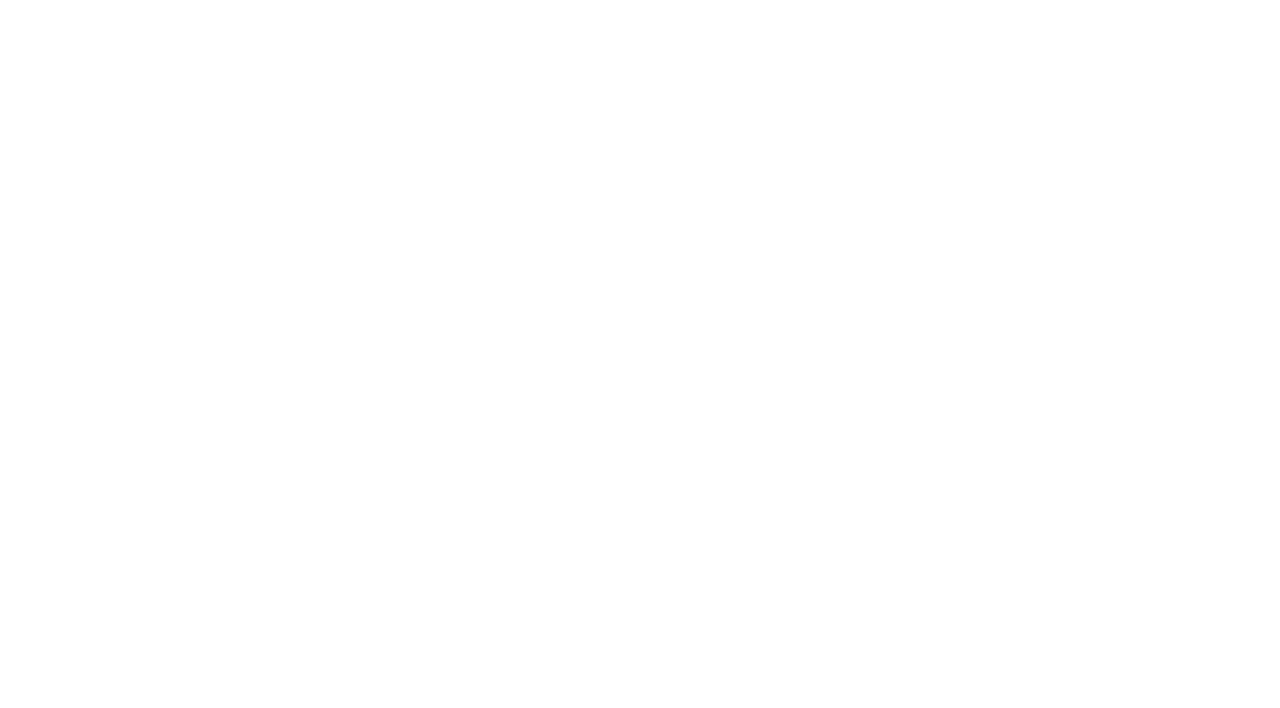
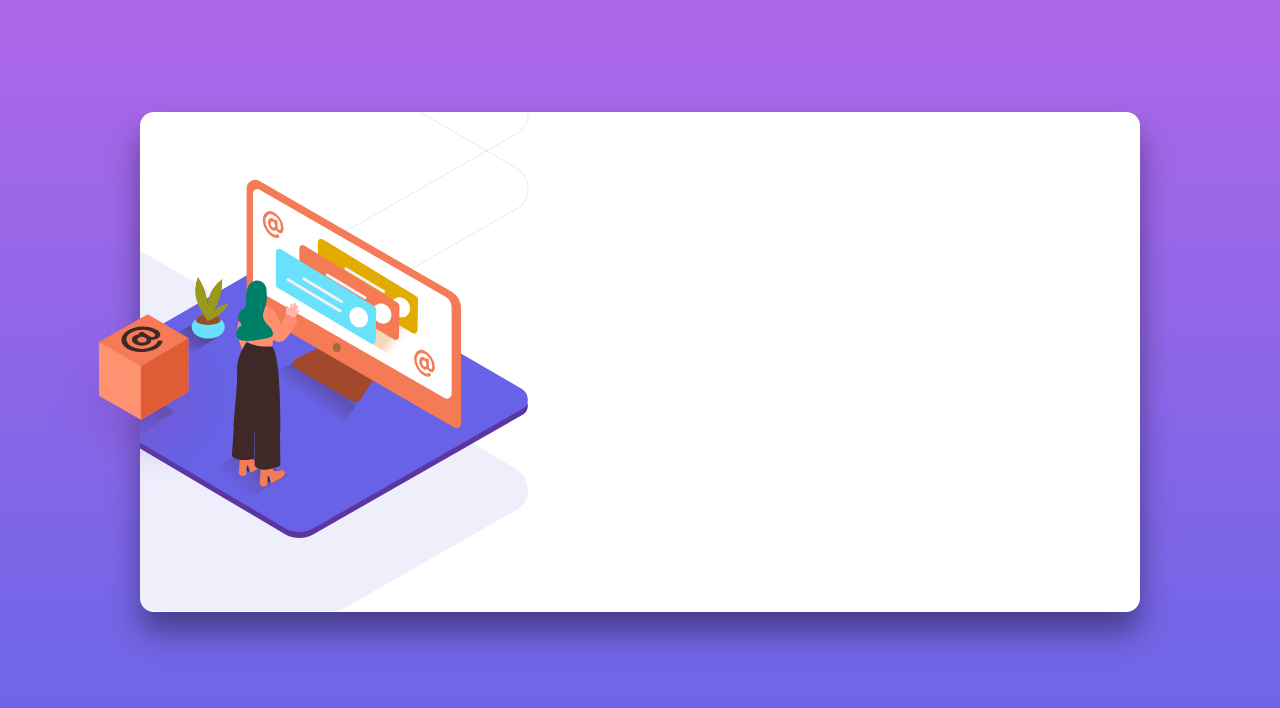
Before and after one commit to MaedehAlizadeh/FAQ-Accordion-Card, a plain HTML site: page index.html in a window 1280 px wide. Drawn offline with Linux system fonts and the light colour scheme.

Commit message:
Added Image Section

```diff
--- a/index.html
+++ b/index.html
@@ -6,7 +6,22 @@
     <meta name="viewport" content="width=device-width, initial-scale=1.0">
     <title>FAQ Accordion Card</title>
     <link rel="stylesheet" href="./style.css">
+    <link href="https://fonts.googleapis.com/css2?family=Kumbh+Sans:wght@200;400&display=swap" rel="stylesheet">
 </head>
 <body>
+    <div class="container">
+        <div class="faq-box">
+
+            <!-- Image Section Start -->
+            <div class="img">
+                <img class="pattern" src="./images/bg-pattern-desktop.svg" alt="تصویر پس زمینه">
+                <img class="illustration-online" src="./images/illustration-woman-online-desktop.svg" alt="تصویر بانوی آنلاین">
+                <img class="msg-box" src="./images/illustration-box-desktop.svg" alt="تصویر جعبه پیام">
+            </div>
+            <!-- Image Section End -->
+
+
+        </div>
+    </div>
 </body>
 </html>
--- a/style.css
+++ b/style.css
@@ -3,5 +3,62 @@
 */
 
 /* File Content :
+    General Style
+    Images Section
+*/
 
-*/
+
+/* ====== General Style ====== */
+*,
+*::after,
+*::before {
+    box-sizing: border-box;
+    font-family: 'Kumbh Sans';
+    font-size: 14px;
+}
+
+body {
+    background: linear-gradient(to top, #6565e7 0%,#af67e9 100%) fixed;
+    -moz-background: linear-gradient(to top, #6565e7 ,#af67e9) fixed;
+    -webkit-background: linear-gradient(to top, #6565e7 ,#af67e9) fixed;
+}
+
+.container {
+    display: flex;
+    justify-content: center;
+    margin-top: 8rem;
+}
+
+
+/* ====== Image Section ====== */
+.faq-box {
+    position: relative;
+    width: 1000px;
+    height: 500px;
+    border-radius: 1rem;
+    background-color: #ffffff;
+    box-shadow: 0 20px 30px rgba(0, 0, 0, 0.4);
+    display: grid;
+    grid-template-columns: 480px 480px;
+    column-gap: 40px;
+}
+
+.pattern {
+    position: absolute;
+    top: -296px;
+    left: -577px;
+    clip-path: inset(296px 0 150px 569px);
+}
+
+.illustration-online{
+    position: absolute;
+    top: 67px;
+    left: -84px;
+    clip-path: inset(0 0 0 84px);
+}
+
+.msg-box {
+    position: absolute;
+    top: 200px;
+    left: -92px;
+}
```
Also changed, not shown: images/bg-pattern-desktop.svg (added), images/bg-pattern-mobile.svg (added), images/icon-arrow-down.svg (added), images/illustration-box-desktop.svg (added), images/illustration-woman-online-desktop.svg (added), images/illustration-woman-online-mobile.svg (added).
